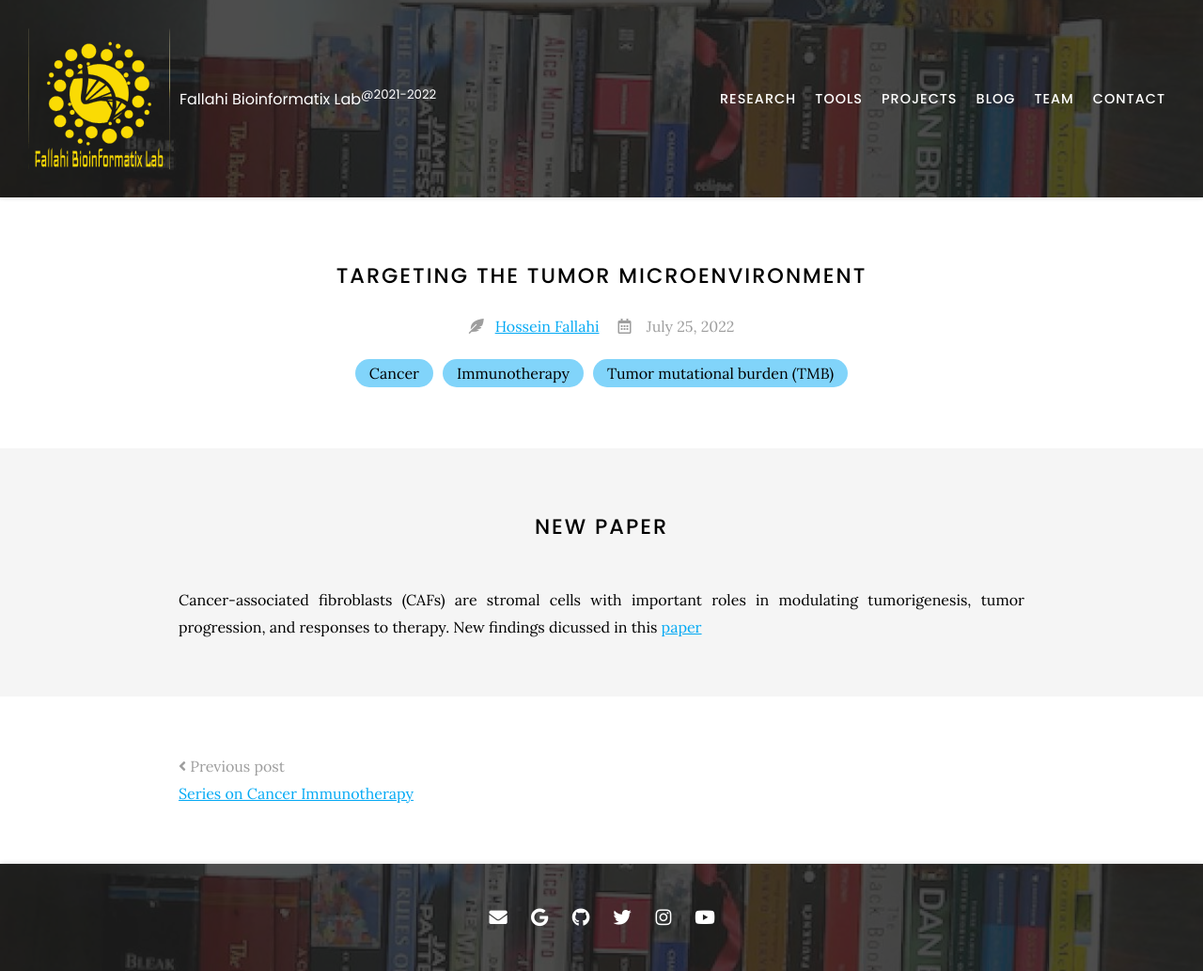
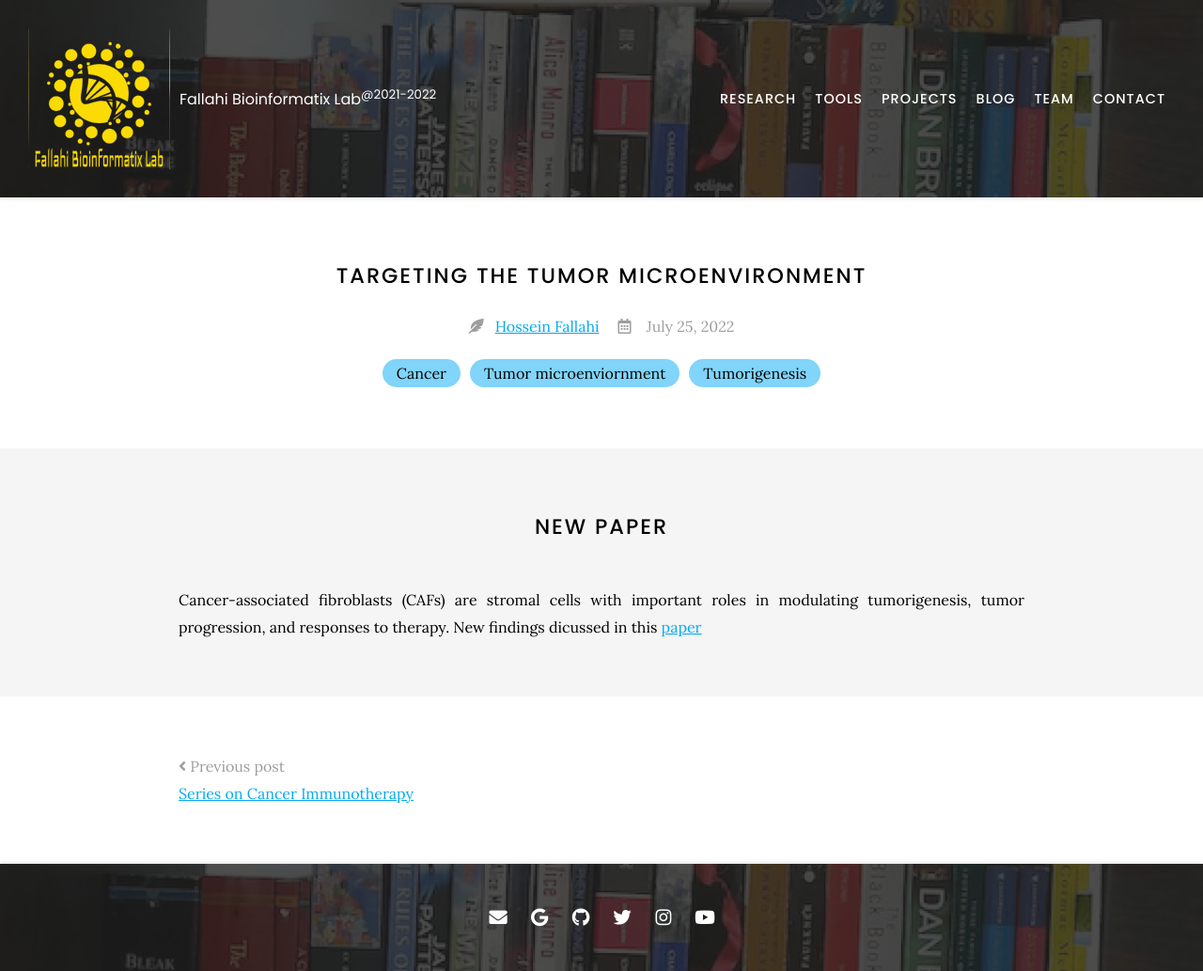
Before and after one commit to Hossein-Fallahi/Fallahi-Bioinformatics-Lab, a Jekyll site: the page built from _posts/2022-07-25-post-13.md, in a window 1280 px wide. Shown: the whole page at 94% size. Built offline with Jekyll 4.4.1, drawn with Linux system fonts in a browser that asks for light colours; nearby versions of some CDN libraries.

Commit message:
Update 2022-07-25-post-13.md

```diff
--- a/_posts/2022-07-25-post-13.md
+++ b/_posts/2022-07-25-post-13.md
@@ -2,8 +2,8 @@
 title: Targeting the tumor microenvironment
 tags:
   - Cancer
-  - Immunotherapy
-  - Tumor mutational burden (TMB)
+  - Tumor microenviornment
+  - Tumorigenesis
 
 author: Hossein Fallahi
 member: Hossein Fallahi
```
